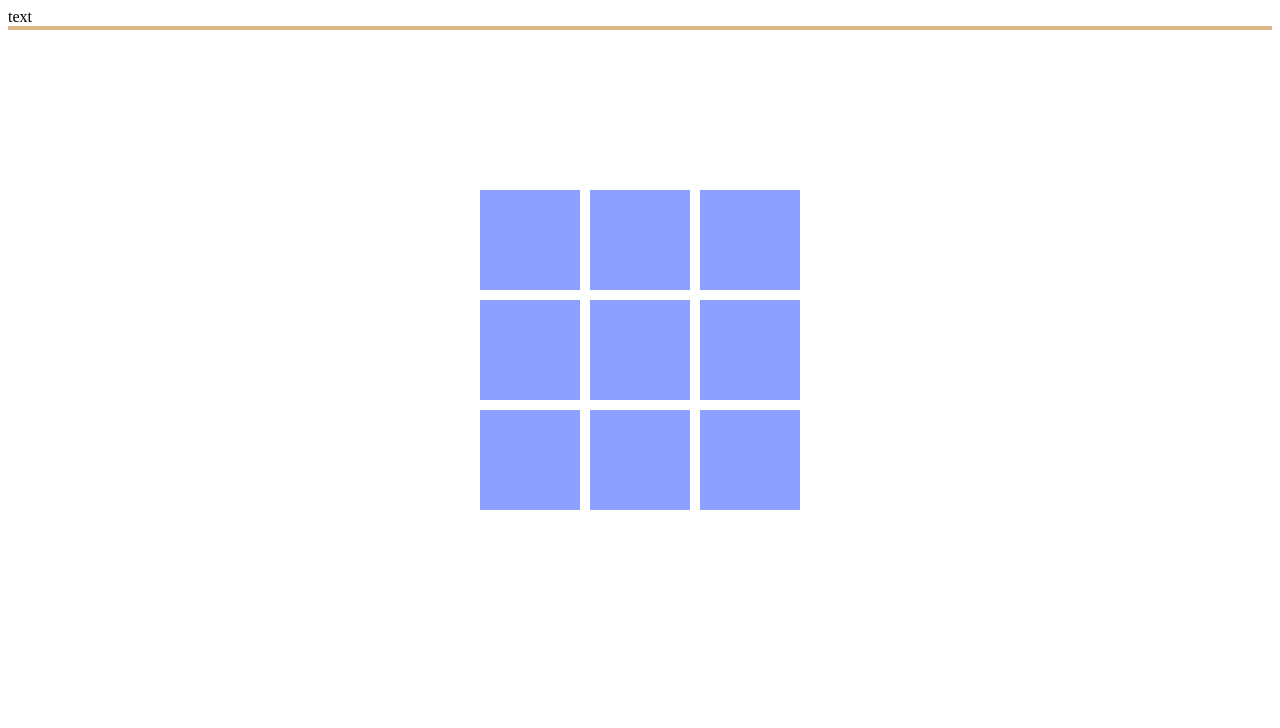
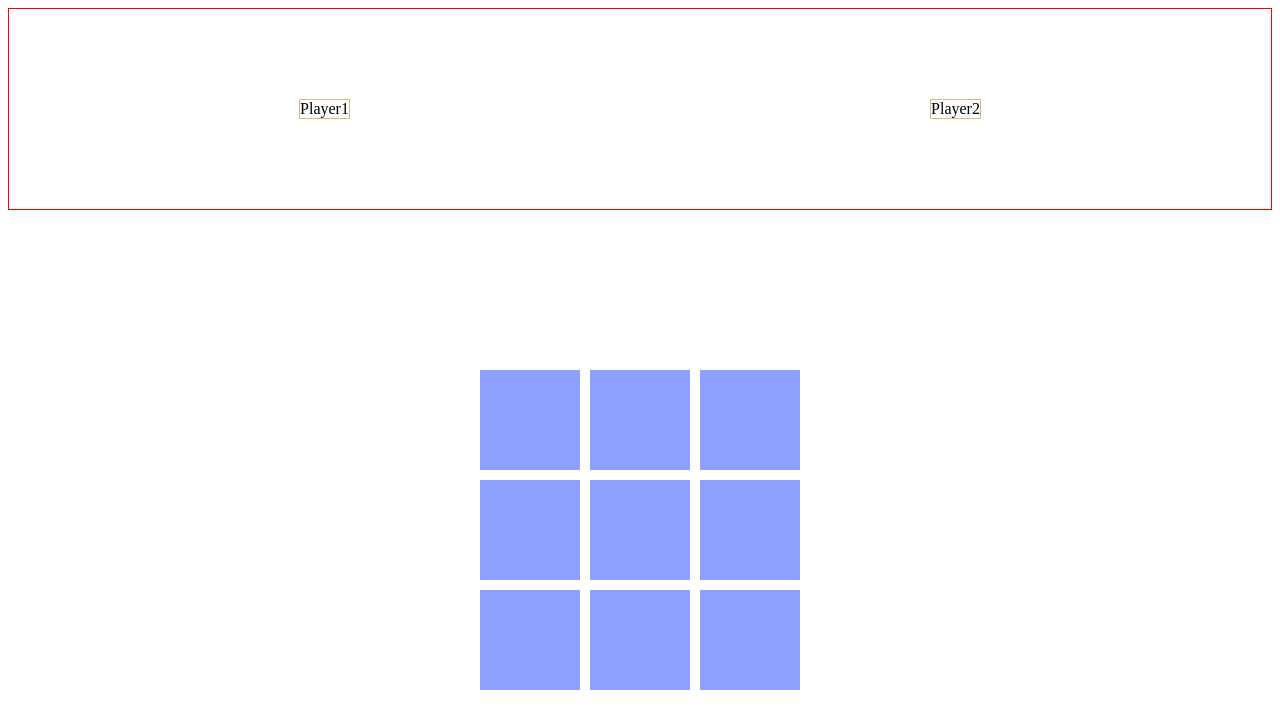
Before and after one commit to Iversen1/Tic-Tac-Toe, a plain HTML site: page index.html in a window 1280 px wide. Drawn offline with Linux system fonts and the light colour scheme.

Commit message:
added header

```diff
--- a/index.html
+++ b/index.html
@@ -1,12 +1,20 @@
 <!DOCTYPE html>
 <link rel="stylesheet" href="style.css"></style>
 <html>
+<header>
+    <div class="scoreboard">
+        <div id="player1">Player1</div>
+        <div id="player2">Player2</div>
+    </div>
+
+ </header>
+
 <body>
 
 
-<wrapper id="score">text</wrapper>
+<!-- <wrapper id="score">text</wrapper>
     <div id="player1"></div>
-    <div id="player2"></div>
+    <div id="player2"></div> -->
 
 <div id="gameboard">
     <div id="container"></div>
```
